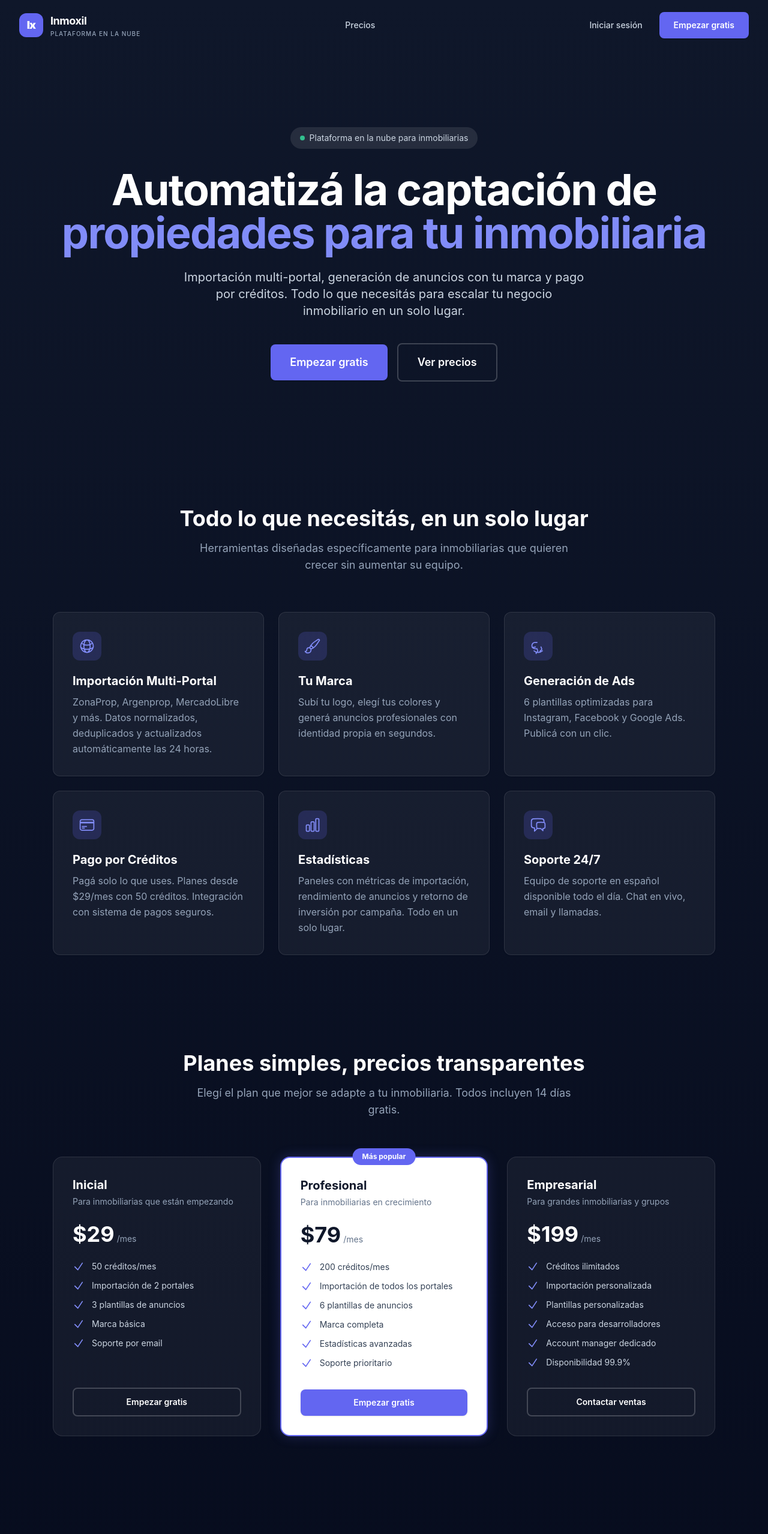
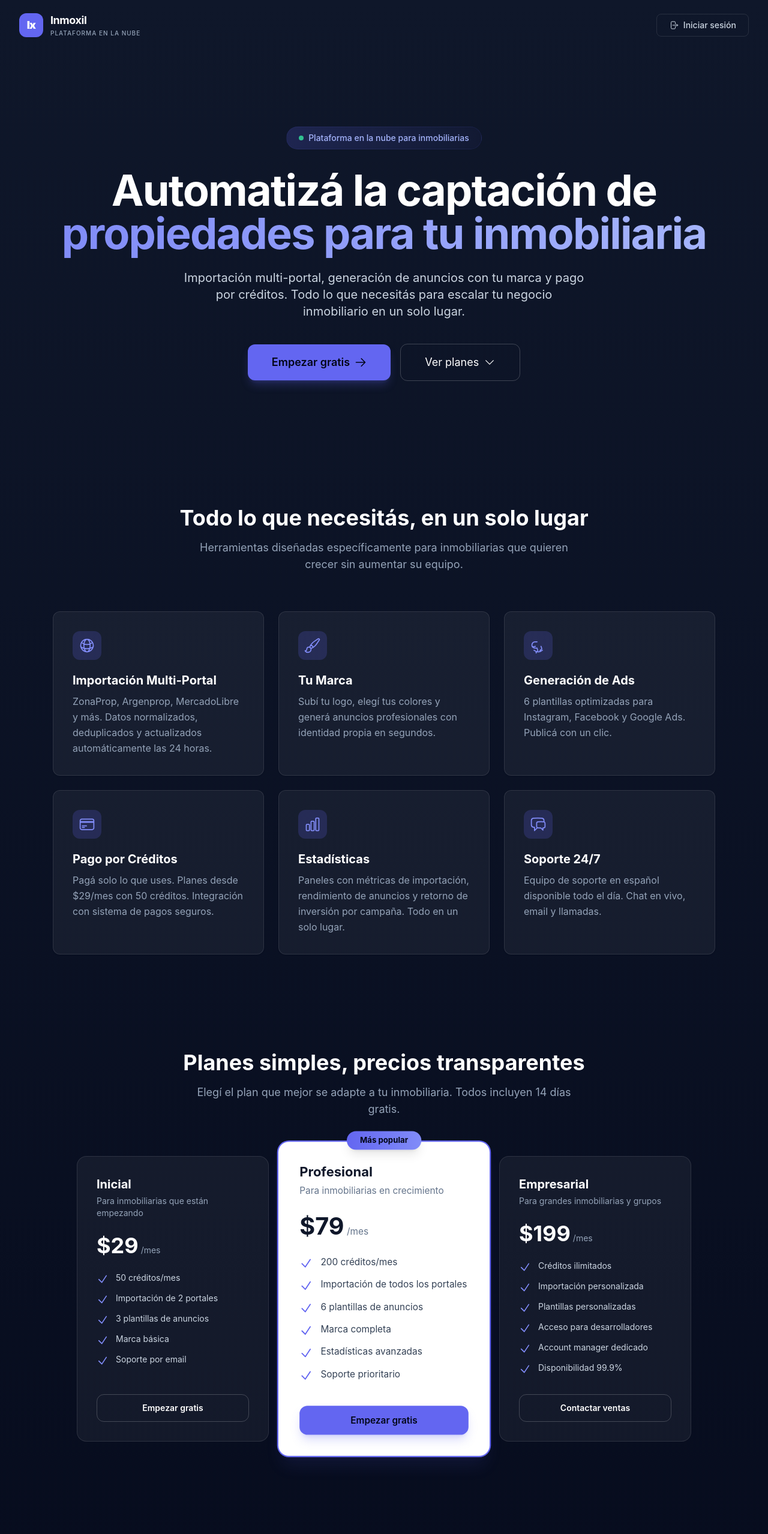
Before and after one commit to Vazquez-Alejandro/inmoxil, a Next.js app: page / in a window 1280 px wide. Shown: the top 2557 px of the page at 60% size. Built offline with nearby package versions, Linux system fonts and the light colour scheme; no server answers.

Commit message:
fix: pulir pricing cards, eliminar ultimos terminos ingles/scraping, SaaS->Plataforma en la nube

```diff
--- a/src/app/login/page.tsx
+++ b/src/app/login/page.tsx
@@ -70,7 +70,7 @@ export default function LoginPage() {
             <div className="logo-mark">Ix</div>
             <div>
               <h1 className="text-xl font-bold text-navy-900">Inmoxil</h1>
-              <p className="text-navy-500 text-[10px] uppercase tracking-widest">Plataforma SaaS</p>
+              <p className="text-navy-500 text-[10px] uppercase tracking-widest">Plataforma en la nube</p>
             </div>
           </div>
 
--- a/src/app/page.tsx
+++ b/src/app/page.tsx
@@ -91,11 +91,11 @@ const faqs = [
   },
   {
     question: '¿Cómo funcionan los créditos?',
-    answer: 'Cada crédito equivale a una acción en la plataforma: un scraping de propiedad, la generación de un ad, o una publicación. Los créditos se renuevan mensualmente según tu plan.',
+    answer: 'Cada crédito equivale a una acción en la plataforma: importar una propiedad, generar un anuncio, o hacer una publicación. Los créditos se renuevan mensualmente según tu plan.',
   },
   {
     question: '¿Puedo cancelar en cualquier momento?',
-    answer: 'Sí, podés cancelar tu suscripción en cualquier momento desde tu dashboard. No hay permanencia ni penalidades. Tu acceso se mantiene hasta el final del período facturado.',
+    answer: 'Sí, podés cancelar tu suscripción en cualquier momento desde tu panel. No hay permanencia ni penalidades. Tu acceso se mantiene hasta el final del período facturado.',
   },
   {
     question: '¿Mis datos están seguros?',
@@ -119,15 +119,12 @@ export default function HomePage() {
             <p className="text-navy-400 text-[10px] uppercase tracking-widest font-medium">Plataforma en la nube</p>
           </div>
         </div>
-        <div className="hidden md:flex items-center gap-6">
-          <a href="#precios" className="text-navy-300 hover:text-white hover:bg-white/10 transition-colors text-sm font-medium px-4 py-2 rounded-lg">Precios</a>
-        </div>
         <div className="flex items-center gap-3">
-          <Link href="/login" className="btn-ghost text-navy-300 hover:text-white hover:bg-white/10 hidden sm:inline-flex">
+          <Link href="/login" className="inline-flex items-center gap-2 text-navy-300 hover:text-white hover:bg-white/10 transition-all duration-200 text-sm font-medium px-5 py-2 rounded-lg border border-white/10 hover:border-white/20">
+            <svg className="w-4 h-4" fill="none" viewBox="0 0 24 24" strokeWidth={1.5} stroke="currentColor">
+              <path strokeLinecap="round" strokeLinejoin="round" d="M15.75 9V5.25A2.25 2.25 0 0013.5 3h-6a2.25 2.25 0 00-2.25 2.25v13.5A2.25 2.25 0 007.5 21h6a2.25 2.25 0 002.25-2.25V15m3 0l3-3m0 0l-3-3m3 3H9" />
+            </svg>
             Iniciar sesión
-          </Link>
-          <Link href="/register" className="btn-gold">
-            Empezar gratis
           </Link>
         </div>
       </nav>
@@ -135,24 +132,36 @@ export default function HomePage() {
       {/* Hero */}
       <section className="max-w-6xl mx-auto px-6 pt-20 md:pt-32 pb-24 md:pb-32">
         <div className="text-center">
-          <div className="inline-flex items-center gap-2 bg-white/10 backdrop-blur-sm rounded-full px-4 py-2 mb-8">
+          <div className="inline-flex items-center gap-2 bg-gradient-to-r from-gold-500/20 to-gold-500/5 backdrop-blur-sm border border-gold-500/10 rounded-full px-5 py-2 mb-8">
             <span className="w-2 h-2 bg-emerald-400 rounded-full animate-pulse" />
-            <span className="text-sm text-navy-300">Plataforma en la nube para inmobiliarias</span>
+            <span className="text-sm font-medium text-gold-300">Plataforma en la nube para inmobiliarias</span>
           </div>
           <h1 className="text-4xl md:text-6xl lg:text-7xl font-bold text-white mb-6 tracking-tight leading-[1.1]">
             Automatizá la captación de<br />
-            <span className="text-gold-400">propiedades para tu inmobiliaria</span>
+            <span className="text-transparent bg-clip-text bg-gradient-to-r from-gold-400 to-gold-300">propiedades para tu inmobiliaria</span>
           </h1>
           <p className="text-lg md:text-xl text-navy-300 max-w-2xl mx-auto leading-relaxed mb-10">
             Importación multi-portal, generación de anuncios con tu marca y pago por créditos.
             Todo lo que necesitás para escalar tu negocio inmobiliario en un solo lugar.
           </p>
           <div className="flex flex-col sm:flex-row items-center justify-center gap-4">
-            <Link href="/register" className="btn-gold text-lg px-8 py-4 w-full sm:w-auto">
+            <Link
+              href="/register"
+              className="inline-flex items-center justify-center gap-2 bg-gold-500 hover:bg-gold-400 text-navy-950 font-semibold text-lg px-10 py-4 rounded-xl shadow-lg shadow-gold-500/25 hover:shadow-gold-500/40 transition-all duration-200 hover:-translate-y-0.5 w-full sm:w-auto"
+            >
               Empezar gratis
+              <svg className="w-5 h-5" fill="none" viewBox="0 0 24 24" strokeWidth={2} stroke="currentColor">
+                <path strokeLinecap="round" strokeLinejoin="round" d="M13.5 4.5L21 12m0 0l-7.5 7.5M21 12H3" />
+              </svg>
             </Link>
-            <a href="#precios" className="btn-outline border-white/20 text-white hover:bg-white/10 text-lg px-8 py-4 w-full sm:w-auto">
-              Ver precios
+            <a
+              href="#precios"
+              className="inline-flex items-center justify-center gap-2 border border-white/20 text-white hover:bg-white/10 text-lg px-10 py-4 rounded-xl transition-all duration-200 hover:-translate-y-0.5 w-full sm:w-auto"
+            >
+              Ver planes
+              <svg className="w-5 h-5" fill="none" viewBox="0 0 24 24" strokeWidth={1.5} stroke="currentColor">
+                <path strokeLinecap="round" strokeLinejoin="round" d="M19.5 8.25l-7.5 7.5-7.5-7.5" />
+              </svg>
             </a>
           </div>
         </div>
@@ -187,18 +196,18 @@ export default function HomePage() {
             Elegí el plan que mejor se adapte a tu inmobiliaria. Todos incluyen 14 días gratis.
           </p>
         </div>
-        <div className="grid grid-cols-1 md:grid-cols-3 gap-6 lg:gap-8">
+        <div className="grid grid-cols-1 md:grid-cols-3 gap-6 lg:gap-8 max-w-5xl mx-auto">
           {plans.map((plan) => (
             <div
               key={plan.name}
               className={`relative rounded-2xl p-8 transition-all duration-300 flex flex-col ${
                 plan.popular
-                  ? 'bg-white border-2 border-gold-500 shadow-gold-glow hover:scale-105 hover:shadow-xl'
-                  : 'bg-white/5 border border-white/10 hover:bg-white/10 hover:border-white/20 hover:scale-105 hover:shadow-lg'
+                  ? 'bg-white ring-2 ring-gold-500 shadow-xl shadow-gold-500/10 scale-105 md:scale-110 z-10'
+                  : 'bg-white/5 border border-white/10 hover:bg-white/[0.08] hover:border-white/20 hover:-translate-y-1 hover:shadow-lg'
               }`}
             >
               {plan.popular && (
-                <div className="absolute -top-4 left-1/2 -translate-x-1/2 bg-gold-500 text-white text-xs font-bold px-4 py-1.5 rounded-full">
+                <div className="absolute -top-4 left-1/2 -translate-x-1/2 bg-gradient-to-r from-gold-500 to-gold-400 text-navy-950 text-xs font-bold px-5 py-1.5 rounded-full shadow-lg">
                   Más popular
                 </div>
               )}
@@ -210,8 +219,8 @@ export default function HomePage() {
               </div>
               <ul className="space-y-3 mb-8 flex-1">
                 {plan.features.map((feature) => (
-                  <li key={feature} className="flex items-center gap-3">
-                    <svg className={`w-5 h-5 flex-shrink-0 ${plan.popular ? 'text-gold-500' : 'text-gold-400'}`} fill="none" viewBox="0 0 24 24" strokeWidth={2} stroke="currentColor">
+                  <li key={feature} className="flex items-start gap-3">
+                    <svg className={`w-5 h-5 flex-shrink-0 mt-0.5 ${plan.popular ? 'text-gold-500' : 'text-gold-400'}`} fill="none" viewBox="0 0 24 24" strokeWidth={2} stroke="currentColor">
                       <path strokeLinecap="round" strokeLinejoin="round" d="M4.5 12.75l6 6 9-13.5" />
                     </svg>
                     <span className={`text-sm ${plan.popular ? 'text-navy-700' : 'text-navy-300'}`}>{feature}</span>
@@ -220,10 +229,10 @@ export default function HomePage() {
               </ul>
               <Link
                 href="/register"
-                className={`w-full text-center mt-auto ${
+                className={`w-full text-center py-3 rounded-xl font-semibold text-sm transition-all duration-200 ${
                   plan.popular
-                    ? 'btn-gold'
-                    : 'btn-outline border-white/20 text-white hover:bg-white/10'
+                    ? 'bg-gold-500 hover:bg-gold-400 text-navy-950 shadow-lg shadow-gold-500/25 hover:shadow-gold-500/40 hover:-translate-y-0.5'
+                    : 'border border-white/20 text-white hover:bg-white/10 hover:border-white/30'
                 }`}
               >
                 {plan.cta}
@@ -258,8 +267,14 @@ export default function HomePage() {
           Unite a las inmobiliarias que ya automatizaron su captación de propiedades.
           14 días gratis, sin tarjeta de crédito.
         </p>
-        <Link href="/register" className="btn-gold text-lg px-10 py-4">
+        <Link
+          href="/register"
+          className="inline-flex items-center gap-2 bg-gold-500 hover:bg-gold-400 text-navy-950 font-semibold text-lg px-10 py-4 rounded-xl shadow-lg shadow-gold-500/25 hover:shadow-gold-500/40 transition-all duration-200 hover:-translate-y-0.5"
+        >
           Empezar gratis
+          <svg className="w-5 h-5" fill="none" viewBox="0 0 24 24" strokeWidth={2} stroke="currentColor">
+            <path strokeLinecap="round" strokeLinejoin="round" d="M13.5 4.5L21 12m0 0l-7.5 7.5M21 12H3" />
+          </svg>
         </Link>
       </section>
 
--- a/src/app/register/page.tsx
+++ b/src/app/register/page.tsx
@@ -103,7 +103,7 @@ export default function RegisterPage() {
             <div className="logo-mark">Ix</div>
             <div>
               <h1 className="text-xl font-bold text-navy-900">Inmoxil</h1>
-              <p className="text-navy-500 text-[10px] uppercase tracking-widest">Plataforma SaaS</p>
+              <p className="text-navy-500 text-[10px] uppercase tracking-widest">Plataforma en la nube</p>
             </div>
           </div>
 
```
